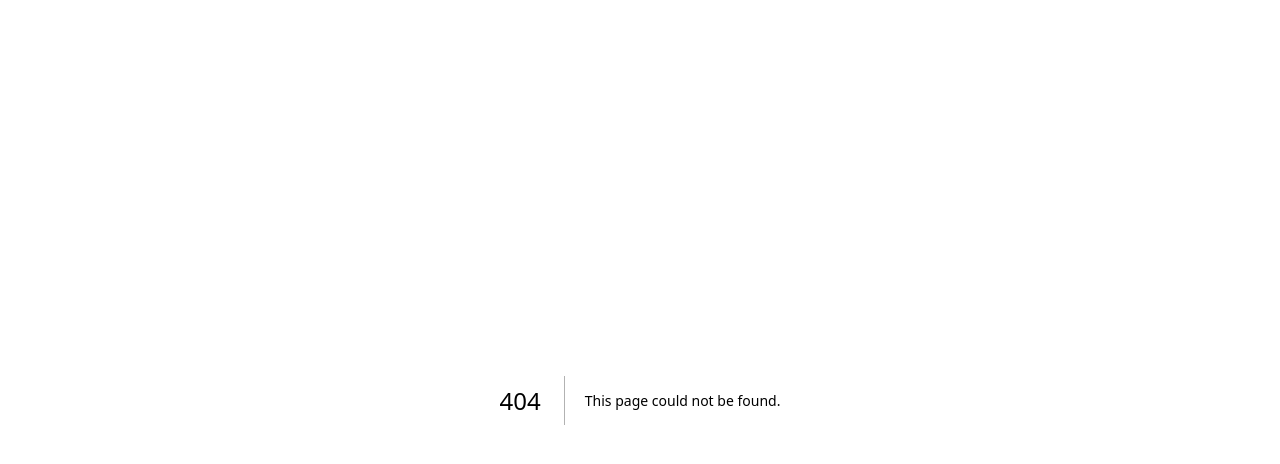
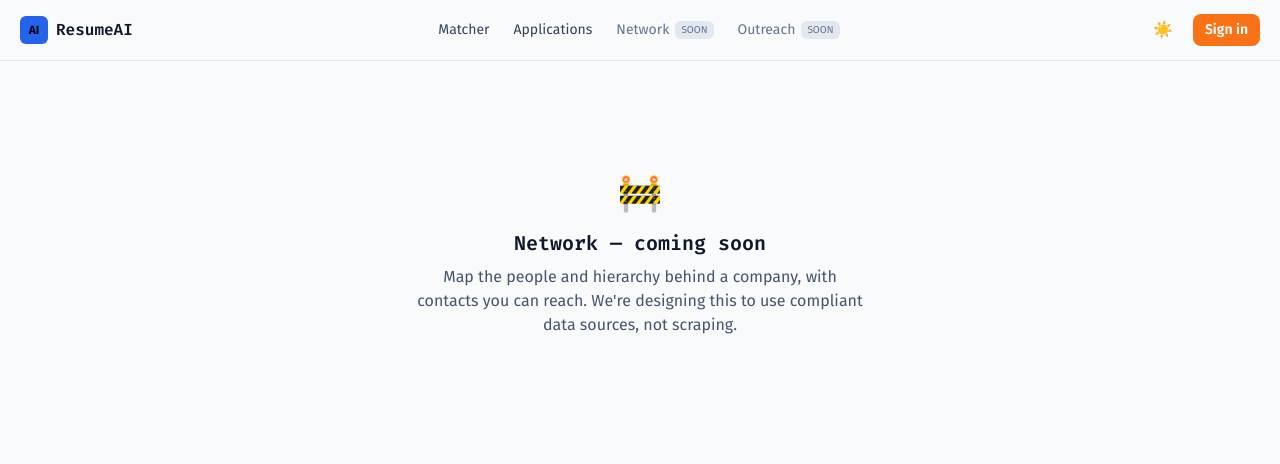
Before and after one commit to dlepighe1/Resume-jd-matcher, a Next.js app in the folder web/: page /network in a window 1280 px wide. Before the commit this address had no page. Shown: the top 464 px of the page. Built offline with nearby package versions, Linux system fonts and the light colour scheme; no server answers.

Commit message:
feat(app): add Network and Outreach coming-soon screens

```diff
--- /dev/null
+++ b/web/app/(app)/network/page.tsx
@@ -0,0 +1,5 @@
+import { ComingSoon } from "@/components/ComingSoon";
+
+export default function Page() {
+  return <ComingSoon title="Network — coming soon">Map the people and hierarchy behind a company, with contacts you can reach. We&apos;re designing this to use compliant data sources, not scraping.</ComingSoon>;
+}
--- /dev/null
+++ b/web/app/(app)/outreach/page.tsx
@@ -0,0 +1,5 @@
+import { ComingSoon } from "@/components/ComingSoon";
+
+export default function Page() {
+  return <ComingSoon title="Outreach — coming soon">Compose and send cold-outreach emails to your contacts, with tracking that advances your applications automatically.</ComingSoon>;
+}
--- /dev/null
+++ b/web/components/ComingSoon.tsx
@@ -0,0 +1,9 @@
+export function ComingSoon({ title, children }: { title: string; children: React.ReactNode }) {
+  return (
+    <div className="mx-auto max-w-md py-20 text-center">
+      <div className="mb-4 text-4xl">🚧</div>
+      <h1 className="mb-2 font-mono text-xl font-semibold text-slate-900 dark:text-slate-100">{title}</h1>
+      <p className="text-slate-600 dark:text-slate-400">{children}</p>
+    </div>
+  );
+}
```
